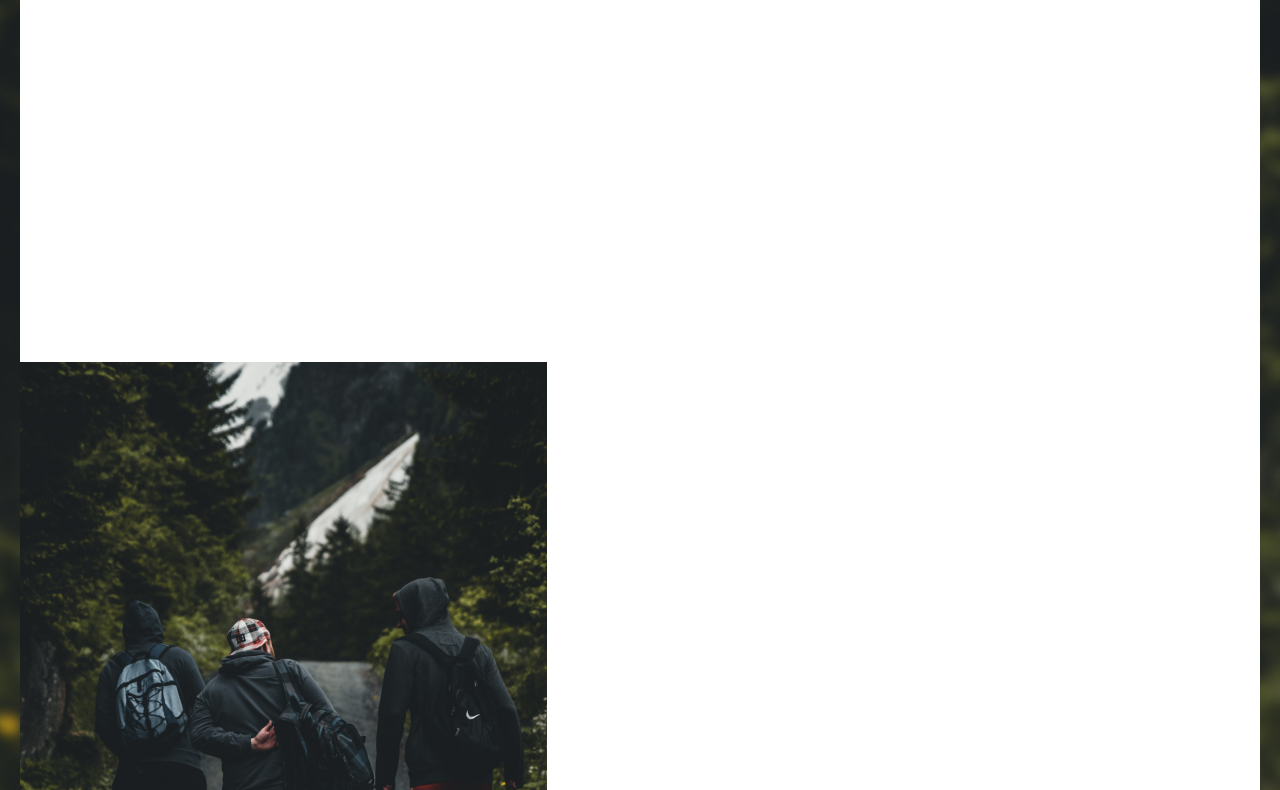
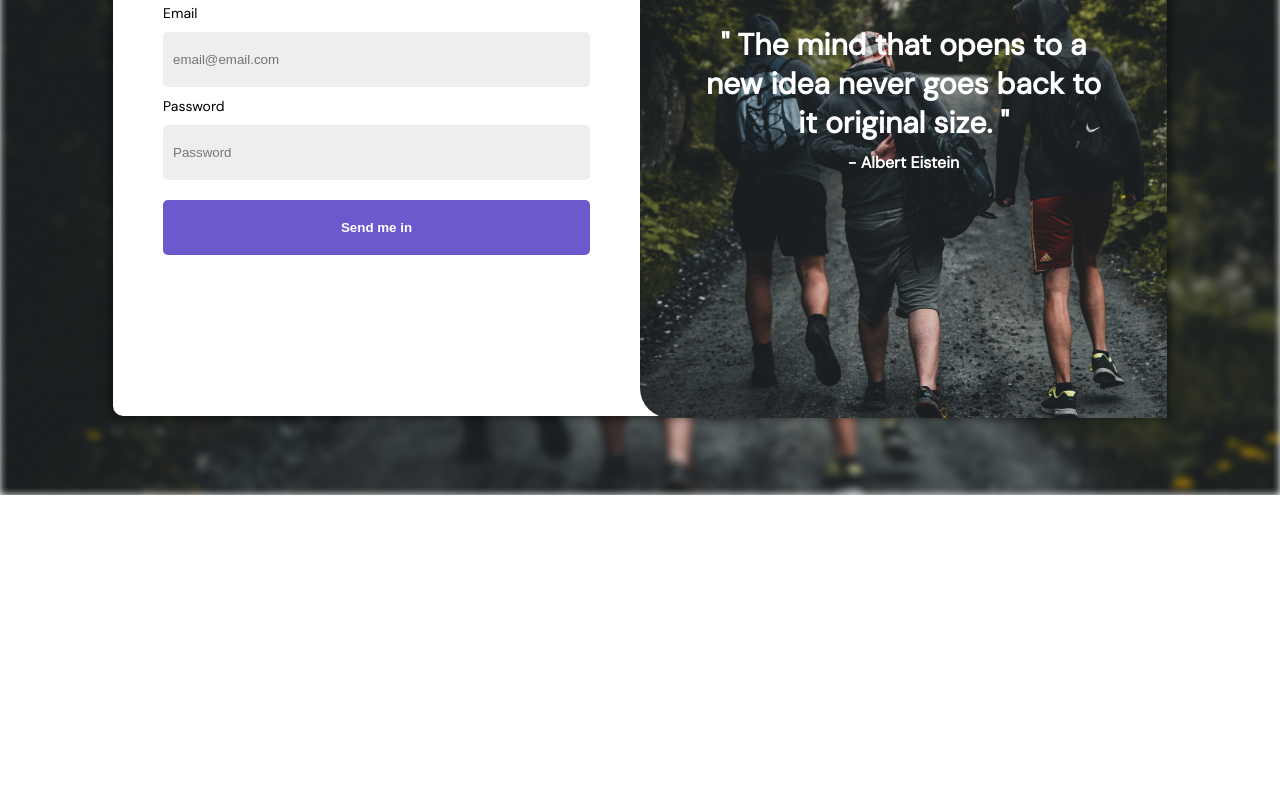
Before and after one commit to sammyodiagbe/hiker_login_ui, a plain HTML site: page index.html in a window 1280 px wide. Shown: the part 305-1095 px from the top of the page. After the commit the page ends 800 px from the top, so only its background shows below. Drawn offline with Linux system fonts and the light colour scheme.

Commit message:
more design tweaking

```diff
--- a/css/styles.scss
+++ b/css/styles.scss
@@ -1,3 +1,5 @@
+@import url("https://fonts.googleapis.com/css2?family=DM+Sans&display=swap");
+
 * {
   padding: 0;
   margin: 0;
@@ -11,6 +13,7 @@ body {
   background-size: cover;
   background-position: center;
   padding: 20px;
+  font-family: "DM Sans", sans-serif;
 }
 img {
   max-width: 100%;
@@ -19,8 +22,78 @@ div.container {
   background: #fff;
   display: grid;
   grid-template-rows: 1fr 1fr;
+  border-radius: 10px;
+  box-shadow: 2px 2px 10px rgba(0, 0, 0, 0.4), -2px -2px 10px rgba(0, 0, 0, 0.4);
   div.left,
   div.right {
+  }
+
+  div.left {
+    display: flex;
+    align-items: center;
+    div.form_container {
+      padding: 0 20px;
+      width: 100%;
+
+      h3.title {
+        margin-bottom: 10px;
+      }
+      form {
+        width: 100%;
+        div.input-container {
+          label {
+            display: block;
+            font-size: 14px;
+            padding: 10px 0;
+          }
+          input {
+            padding: 20px 5px;
+            background: #eee;
+            width: 100%;
+            padding-left: 10px;
+          }
+          input,
+          button {
+            border-radius: 5px;
+          }
+
+          button {
+            margin-top: 20px;
+            padding: 20px;
+            width: 100%;
+            background: slateblue;
+            color: #fff;
+            font-weight: bold;
+          }
+        }
+      }
+    }
+  }
+
+  div.right {
+    position: relative;
+    img {
+      border-top-left-radius: 30px;
+      border-top-right-radius: 30px;
+    }
+    div.quote-container {
+      position: absolute;
+      top: 50%;
+      left: 50%;
+      width: 80%;
+      color: #fff;
+      transform: translate(-50%, -50%);
+
+      p {
+        text-align: center;
+        font-weight: bold;
+        &.quote {
+          font-size: 30px;
+          font-weight: bold;
+          margin-bottom: 10px;
+        }
+      }
+    }
   }
 
   //   div.right {
@@ -28,3 +101,32 @@ div.container {
   //     background-size: 100% 100%;
   //   }
 }
+
+@media screen and (min-width: 600px) {
+  body {
+    display: flex;
+    align-items: center;
+    justify-content: center;
+  }
+
+  div.container {
+    height: 641px;
+    grid-template-columns: 1fr 1fr;
+    div.left {
+      padding: 30px;
+      div.form_container {
+        h3 {
+          font-size: 2em;
+        }
+      }
+    }
+    div.right {
+      img {
+        border-top-left-radius: 30px;
+        border-bottom-left-radius: 30px;
+        border-top-left-radius: 0px;
+        border-top-right-radius: 0px;
+      }
+    }
+  }
+}
--- a/index.html
+++ b/index.html
@@ -9,16 +9,16 @@
   <body>
     <div class="container">
       <div class="left">
-        <h1>Welcome back!</h1>
         <div class="form_container">
+          <h3 class="title">Welcome back!</h3>
           <form>
             <div class="input-container">
               <label html="email">Email</label>
               <input type="email" placeholder="email@email.com" id="email" />
             </div>
             <div class="input-container">
-              <label html="email">Email</label>
-              <input type="email" placeholder="email@email.com" id="email" />
+              <label html="password">Password</label>
+              <input type="password" placeholder="Password" id="password" />
             </div>
             <div class="input-container">
               <button class="auth-btn">Send me in</button>
@@ -28,6 +28,13 @@
       </div>
       <div class="right">
         <img src="./assets/side_img.png" />
+        <div class="quote-container">
+          <p class="quote">
+            " The mind that opens to a new idea never goes back to it original
+            size. "
+          </p>
+          <p class="who">- Albert Eistein</p>
+        </div>
       </div>
     </div>
   </body>
```
Also changed, not shown: css/styles.css, 1 other file.
